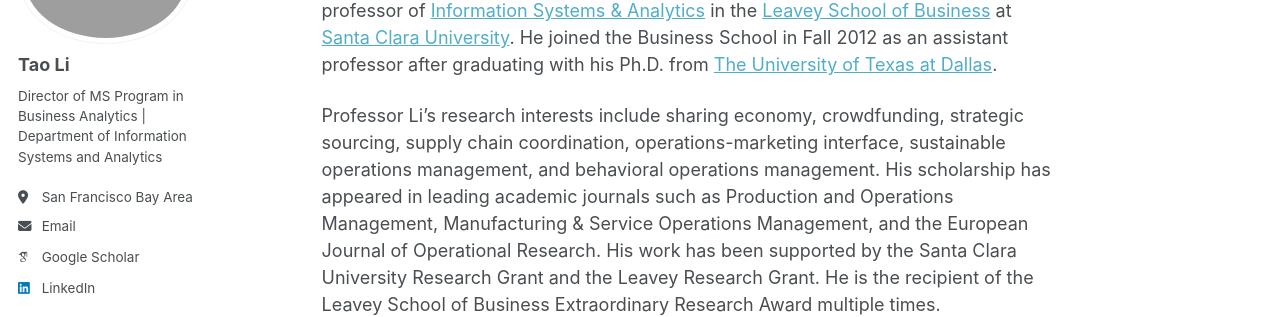
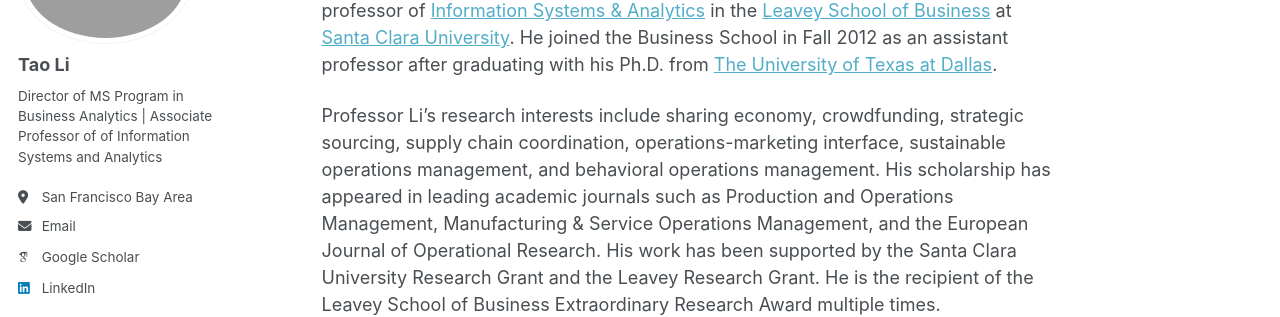
Before and after one commit to Prof-TaoLi/Homepage, a Jekyll site: the page built from _pages/about.md, in a window 1280 px wide. Shown: the part 196-513 px from the top of the page. Built offline with Jekyll 4.4.1, drawn with Linux system fonts in a browser that asks for light colours; some web fonts are replaced.

Commit message:
Update _config.yml

```diff
--- a/_config.yml
+++ b/_config.yml
@@ -25,7 +25,7 @@ author:
   avatar           : "profile.png"
   name             : "Tao Li"
   pronouns         : # example: "she/her"
-  bio              : "Director of MS Program in Business Analytics | Department of Information Systems and Analytics"
+  bio              : "Director of MS Program in Business Analytics | Associate Professor of  of Information Systems and Analytics"
   location         : "San Francisco Bay Area"
   uri              : # URL
   email            : "tli1@scu.edu"
```
